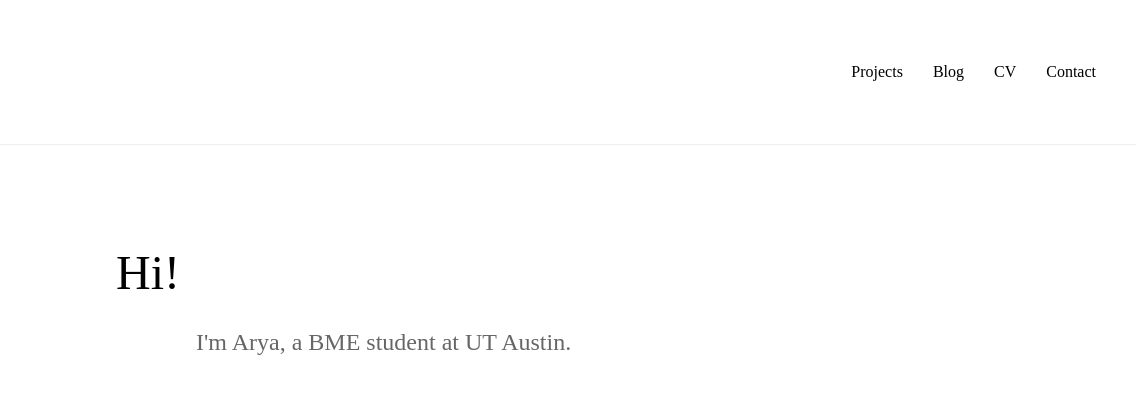
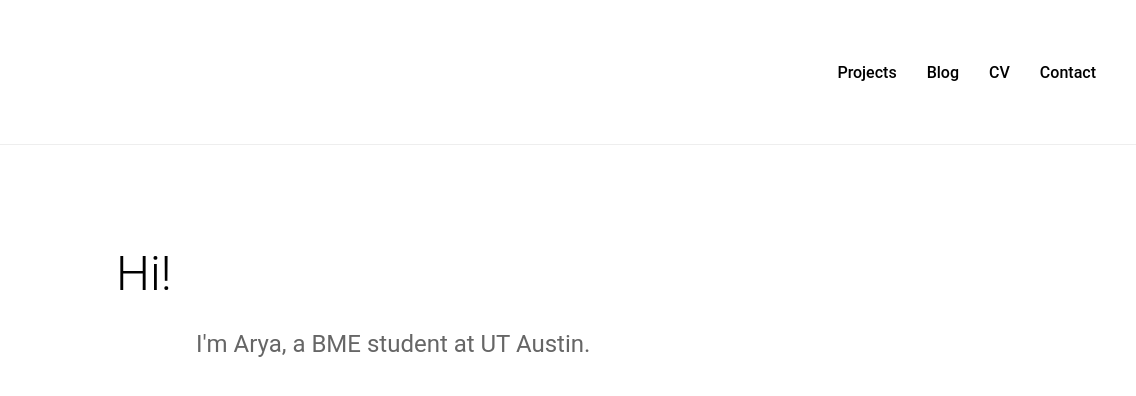
Before and after one commit to mathisfun2048/personal-website, a plain HTML site: page index.html in a window 1280 px wide. Shown: the full height of the page, 144-1280 px from the left. Drawn offline with Linux system fonts and the light colour scheme.

Commit message:
made font more usable

```diff
--- a/style.css
+++ b/style.css
@@ -5,7 +5,7 @@
 }
 
 body {
-    font-family: Roberto;
+    font-family: Roboto;
 
 }
 
```
